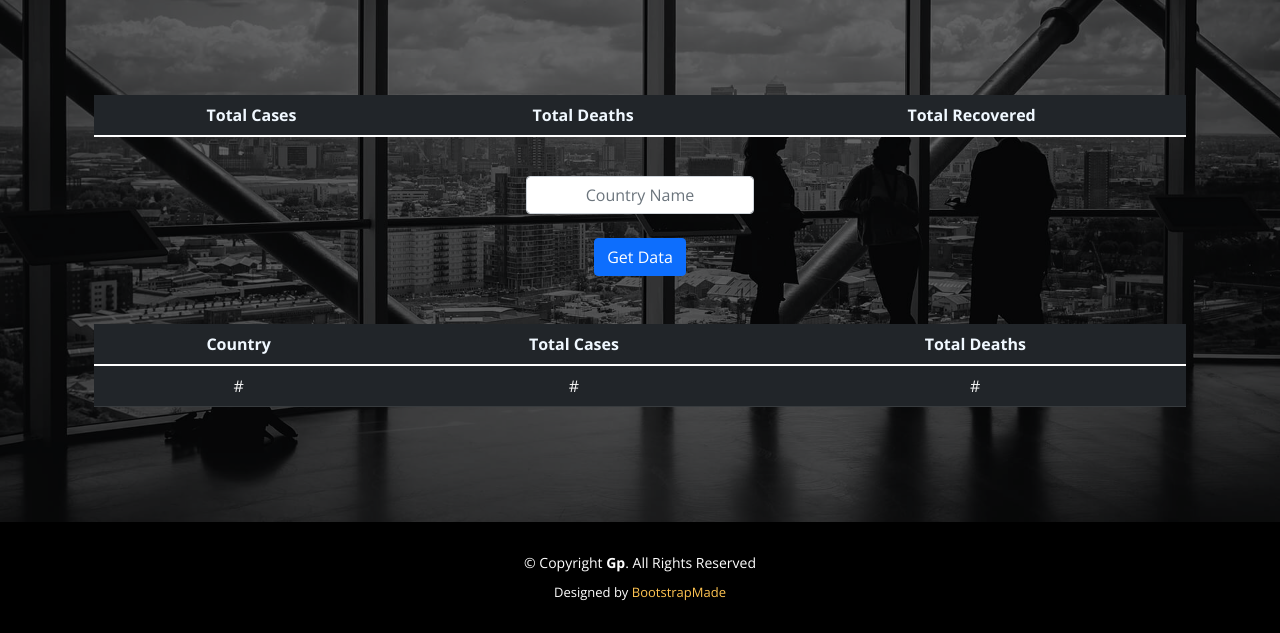
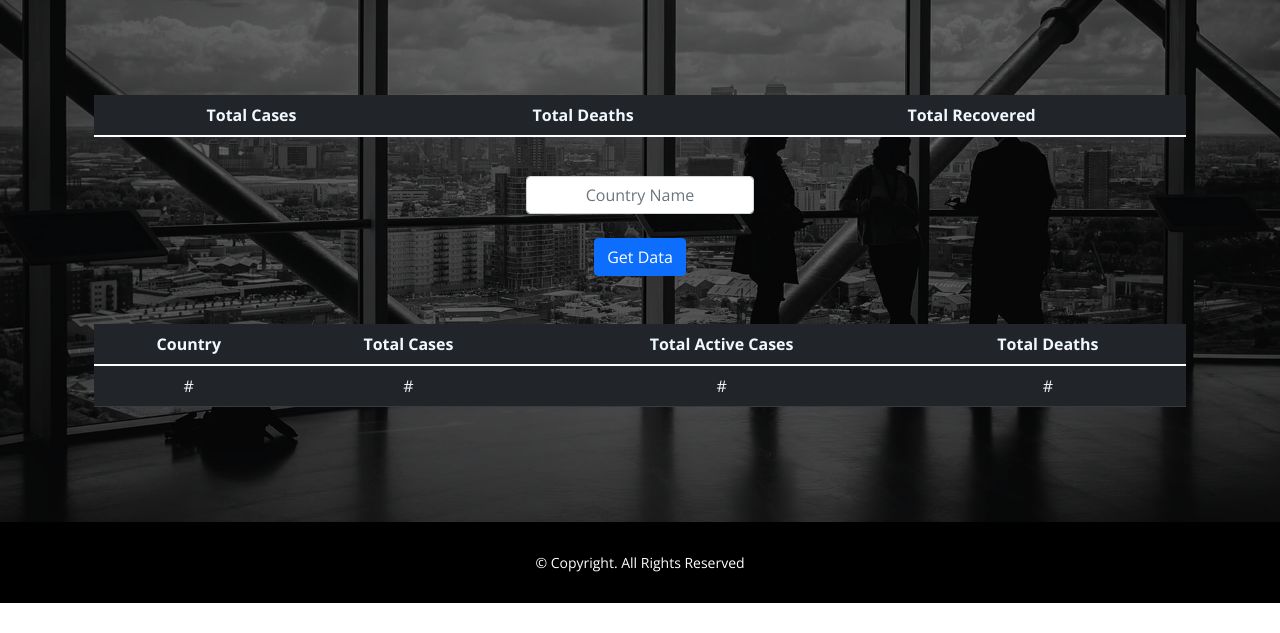
Before and after one commit to And-Rahul/CoviStat, a plain HTML site: page index.html in a window 1280 px wide. Shown: the part 278-911 px from the top of the page. After the commit the page ends 881 px from the top, so only its background shows below. Drawn offline with nearby package versions, Linux system fonts and the light colour scheme; no server answers.

Commit message:
added changes

```diff
--- a/index.html
+++ b/index.html
@@ -67,16 +67,18 @@
               <tr>
                   <th>Country</th>
                   <th>Total Cases</th>
+                  <th >Total Active Cases</th>
                   <th >Total Deaths</th>
-                  <!-- <th >Total Recovered</th> -->
+
               </tr>
           </thead>
           <tbody>
               <tr id ="data1" style="color: whitesmoke;">
                 <td id="cou">#</td>
                 <td id="confirmed">#</td>
+                <td id="active">#</td>
                   <td id="deaths">#</td>
-                  <!-- <td id="recovered">#</td> -->
+
               </tr>
           </tbody>
       </table>
@@ -87,10 +89,7 @@
  <footer id="footer">
     <div class="container">
       <div class="copyright">
-        &copy; Copyright <strong><span>Gp</span></strong>. All Rights Reserved
-      </div>
-      <div class="credits">
-        Designed by <a href="https://bootstrapmade.com/">BootstrapMade</a>
+        &copy; Copyright. All Rights Reserved
       </div>
     </div>
   </footer><!-- End Footer -->
@@ -138,15 +137,15 @@
         var length= res.length
         var index=length-1;
         var confirmed=document.getElementById('confirmed')
-        // var recovered=document.getElementById('recovered')
+        var active=document.getElementById('active')
         var deaths=document.getElementById('deaths')
         cou.innerHTML=''
         confirmed.innerHTML=''
-        // recovered.innerHTML=''
+        active.innerHTML=''
         deaths.innerHTML=''
         cou.append(res[index].Country)
         confirmed.append(res[index].Confirmed)
-        // recovered.append(res[index].Recovered)
+        active.append(res[index].Active)
         deaths.append(res[index].Deaths)
       })
     })
```
Also changed, not shown: assets/css/style.css (line endings or trailing spaces).
